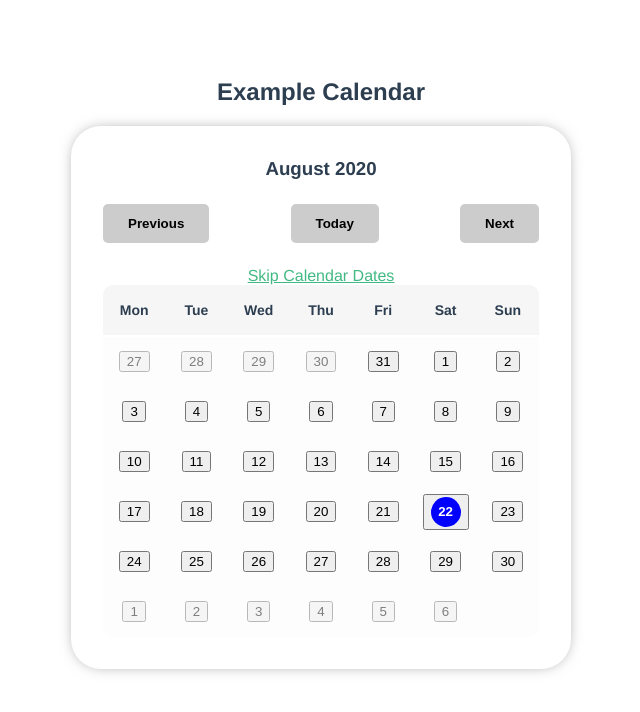
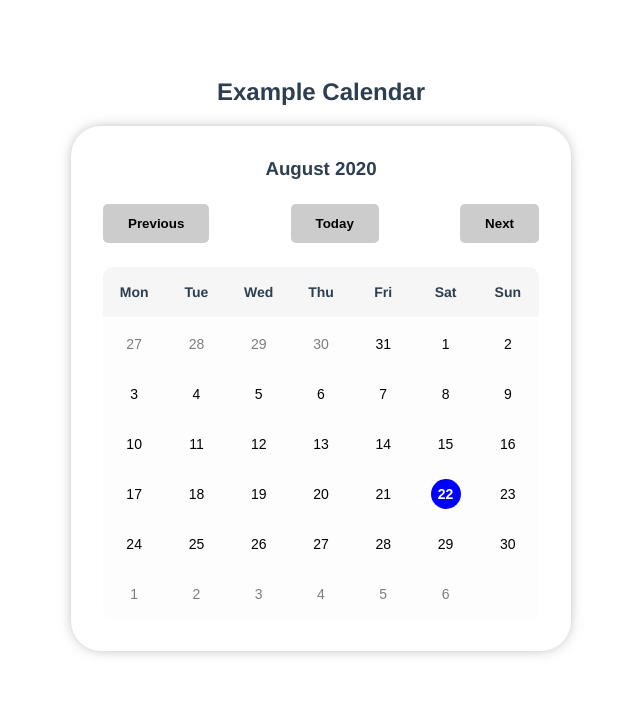
Before and after one commit to Cjameek/vue-simple-calendar, a Vue app: page / in a window 1280 px wide. Shown: the top 712 px of the page, without its empty margins (319-959 px from the left). Built offline with nearby package versions, Linux system fonts and the light colour scheme.

Commit message:
Add CSS variables

```diff
--- a/src/App.vue
+++ b/src/App.vue
@@ -1,8 +1,8 @@
 <template>
-  <div id="calendar" class="calendar">
-    <h2>Example Calendar</h2>
+  <aside id="calendar" class="calendar">
+    <h2 class="calendar__title">Example Calendar</h2>
     <CalendarMonth/>
-  </div>
+  </aside>
 </template>
 
 <script>
@@ -20,24 +20,44 @@ export default {
 </script>
 
 <style lang="scss">
-#calendar {
+:root {
+  --calendar-bg: #fff;
+  --calendar-body: #fdfdfd;
+  --calendar-heading: #f6f6f6;
+  --calendar-day: #ccc;
+}
+* {
+  -webkit-box-sizing: border-box;
+  box-sizing: border-box;
+}
+ul,
+ol {
+  margin: 0;
+  padding: 0;
+  list-style-type: none;
+}
+h3 {
+  margin: 0;
+}
+
+.calendar {
     font-family: Avenir, Helvetica, Arial, sans-serif;
     -webkit-font-smoothing: antialiased;
     -moz-osx-font-smoothing: grayscale;
+    background-color: var(--calendar-bg);
     text-align: center;
     color: #2c3e50;
     max-width: 500px;
     margin: auto;
     padding: 50px 0;
-}
-.calendar {
+
     &__month {
       border-radius: 30px;
       padding: 30px;
       box-shadow: 0px 0px 15px -5px rgba(0,0,0,.5);
     }
     &__days-list {
-        background-color: #fdfdfd;
+        background-color: var(--calendar-body);
         display: flex;
         flex-wrap: wrap;
         border-bottom-left-radius: 10px;
@@ -49,7 +69,7 @@ export default {
       height: auto;
     }
     &__weekdays {
-        background-color: #f6f6f6;
+        background-color: var(--calendar-heading);
         display: flex;
         border-top-left-radius: 10px;
         border-top-right-radius: 10px;
@@ -65,6 +85,22 @@ export default {
         font-weight: 700;
         text-align: center;
     }
+    &__skip {
+      position: absolute;
+      width: 1px;
+      height: 1px;
+      opacity: 0;
+      pointer-events: none;
+      overflow: hidden;
+
+      &:focus {
+        position: relative;
+        width: 100%;
+        height: auto;
+        opacity: 1;
+        pointer-events: visible;
+      }
+    }
 }
 .calendar-pagination {
     &__list {
@@ -74,7 +110,7 @@ export default {
         padding: 24px 0;
     }
     &__button {
-        background-color: #ccc;
+        background-color: var(--calendar-day);
         border-radius: 5px;
         border: none;
         padding: 12px 25px;
@@ -90,23 +126,11 @@ export default {
 }
 .calendar-days {
     &__day {
-        background-color: transparent;
-        position: relative;
         display: inline-flex;
         align-items: center;
         justify-content: center;
         width: 14.28571%;
         height: 50px;
-        font-size: 14px;
-        text-align: center;
-        cursor: pointer;
-        transition: background-color 300ms ease, opacity 300ms ease;
-
-        &:hover,
-        &:focus {
-            background-color: #f0f0f0;
-            opacity: 1;
-        }
 
         &--not-current {
             opacity: .5;
@@ -129,21 +153,26 @@ export default {
             }
         }
     }
+
+    &__button {
+        background-color: transparent;
+        position: relative;
+        width: 100%;
+        height: 100%;
+        border: none;
+        font-size: 14px;
+        text-align: center;
+        cursor: pointer;
+        transition: background-color 300ms ease, opacity 300ms ease;
+
+        &:hover,
+        &:focus {
+            background-color: #f0f0f0;
         }
-* {
-  -webkit-box-sizing: border-box;
-  box-sizing: border-box;
     }
-ul,
-ol {
-  margin: 0;
-  list-style-type: none;
-  padding: 0;
+
+    &__label {
+      margin: auto;
     }
-h3 {
-  margin: 0;
-}
-a {
-  color: #42b983;
 }
 </style>
```
Lines whose indentation alone changed are shown as unchanged.
